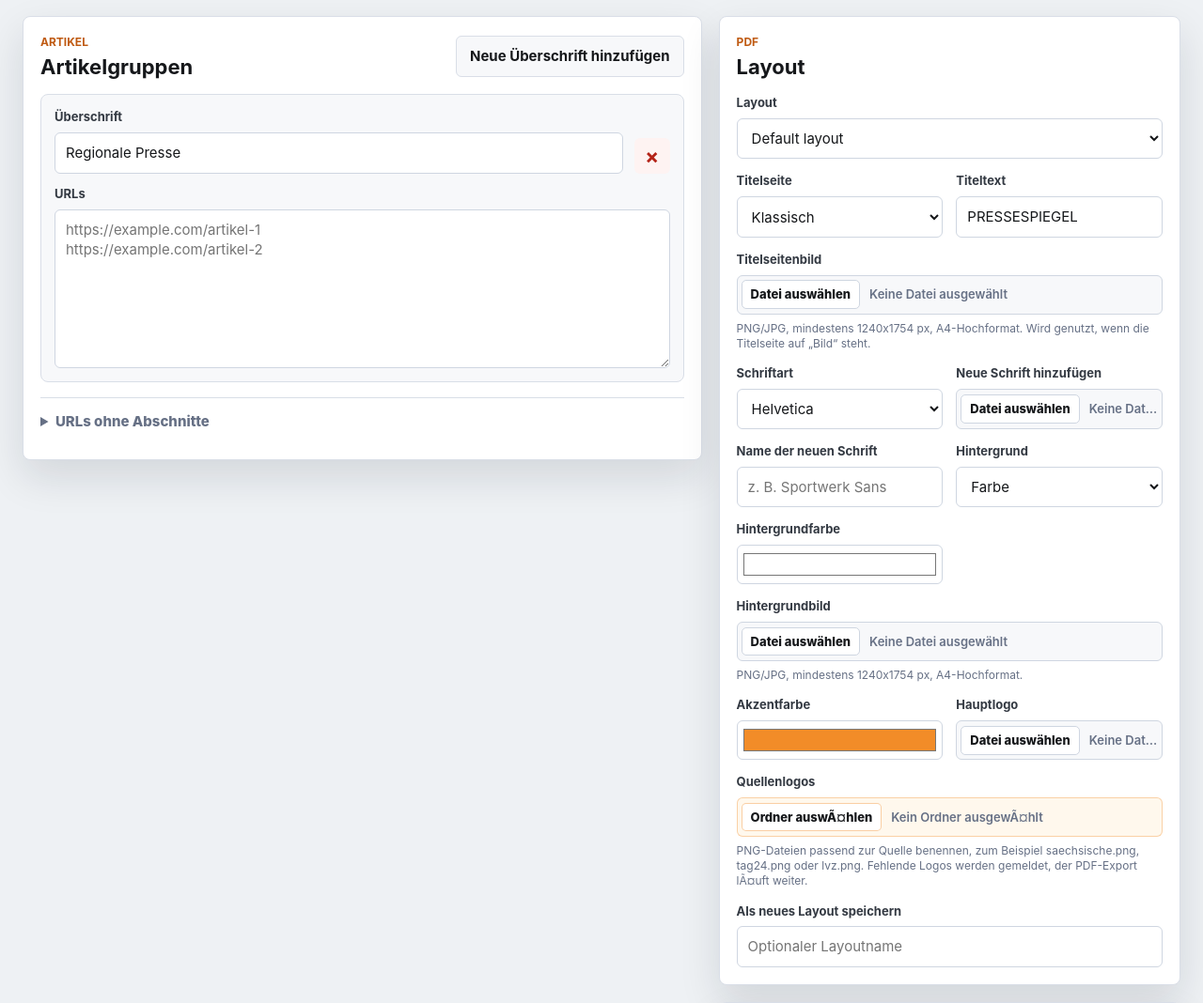
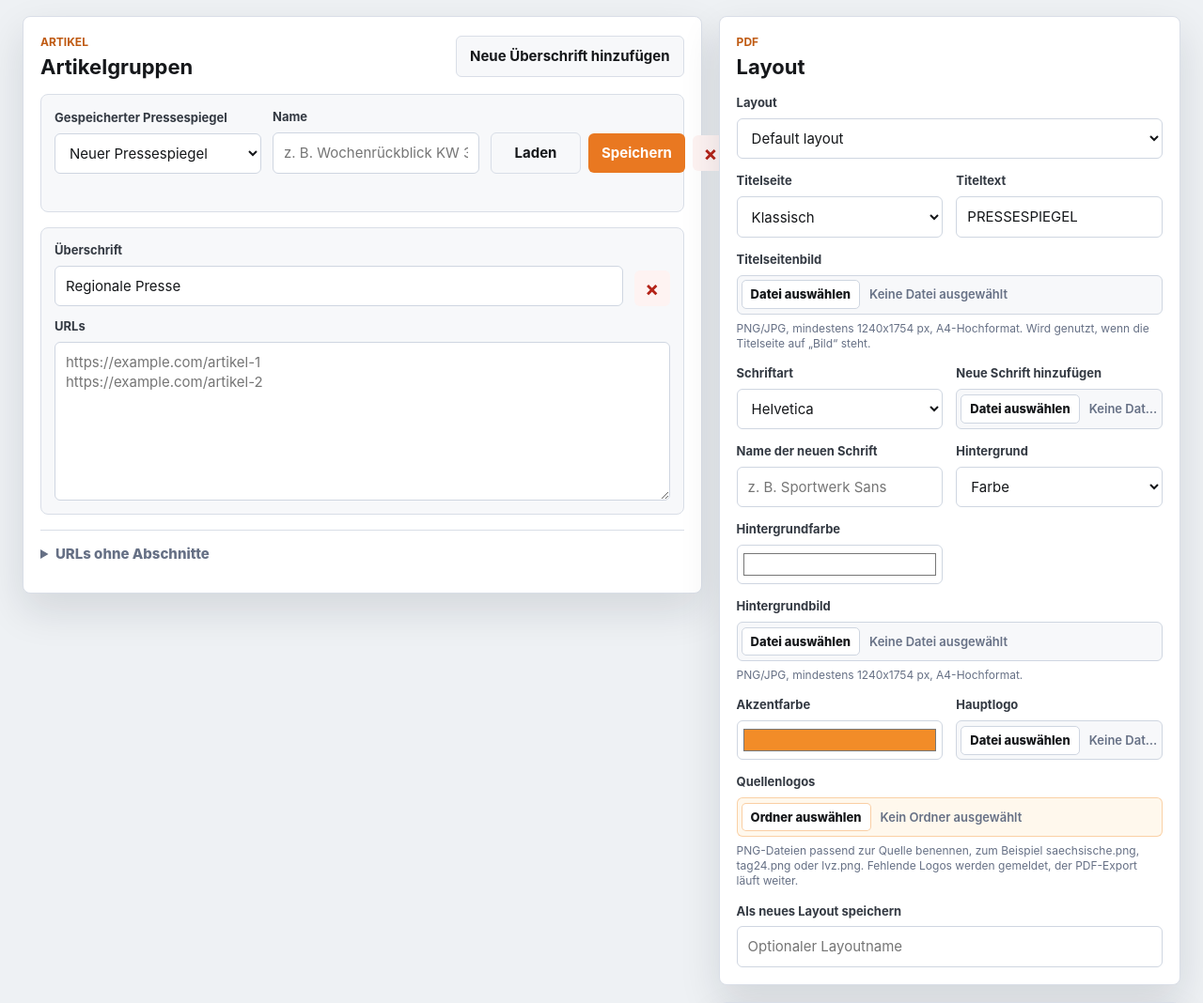
Before and after one commit to moritzmiller/Sportwerk, a Flask app: page /pressespiegel in a window 1280 px wide. Shown: the part 141-1209 px from the top of the page at 94% size. Run offline with Flask 3, Linux system fonts and the light colour scheme; the visitor is signed in with stand-in values (Sample User, id 1); some libraries are stand-ins or nearby versions.

Commit message:
Add saved pressespiegel workflow

```diff
--- a/static/app.css
+++ b/static/app.css
@@ -1320,6 +1320,45 @@ textarea:focus {
   gap: var(--space-6);
 }
 
+.saved-pressespiegel {
+  display: grid;
+  grid-template-columns: minmax(220px, 0.9fr) minmax(220px, 1fr) auto;
+  align-items: end;
+  gap: var(--space-5);
+  margin-bottom: var(--space-7);
+  border: 1px solid var(--color-line);
+  border-radius: var(--radius-lg);
+  background: var(--color-surface-soft);
+  padding: var(--space-6);
+}
+
+.saved-pressespiegel__actions {
+  display: flex;
+  align-items: center;
+  gap: var(--space-3);
+}
+
+.saved-pressespiegel__actions .button {
+  min-width: 96px;
+}
+
+.saved-pressespiegel__status {
+  grid-column: 1 / -1;
+  min-height: 20px;
+  margin: calc(var(--space-2) * -1) 0 0;
+  color: var(--color-muted);
+  font-size: var(--font-size-sm);
+  font-weight: 600;
+}
+
+.saved-pressespiegel__status[data-tone="success"] {
+  color: var(--color-green);
+}
+
+.saved-pressespiegel__status[data-tone="danger"] {
+  color: var(--color-danger);
+}
+
 .section-item {
   border: 1px solid var(--color-line);
   border-radius: var(--radius-lg);
@@ -1495,6 +1534,7 @@ textarea:focus {
 
   .form-grid,
   .section-item__head,
+  .saved-pressespiegel,
   .summary,
   .tool-grid,
   .action-grid,
@@ -1516,6 +1556,7 @@ textarea:focus {
   .dashboard-hero,
   .tool-card,
   .action-panel,
+  .saved-pressespiegel,
   .participation-form,
   .document-preview,
   .concept-panel,
@@ -1543,6 +1584,15 @@ textarea:focus {
     width: auto;
   }
 
+  .saved-pressespiegel__actions {
+    display: grid;
+    grid-template-columns: repeat(2, minmax(0, 1fr)) auto;
+  }
+
+  .saved-pressespiegel__actions .button {
+    min-width: 0;
+  }
+
   .action-panel p,
   .action-panel .button,
   .action-panel .tool-card__metrics {
--- a/static/app.js
+++ b/static/app.js
@@ -4,12 +4,22 @@ const addSectionButton = document.querySelector("#add-section");
 const form = document.querySelector("#pressespiegel-form");
 const layoutSelect = document.querySelector("#layout-select");
 const layoutData = JSON.parse(document.querySelector("#layout-data").textContent);
+const savedPressespiegelData = JSON.parse(document.querySelector("#saved-pressespiegel-data").textContent);
 const progressBar = document.querySelector("#progress-bar");
 const statusText = document.querySelector("#status-text");
 const logOutput = document.querySelector("#log-output");
 const downloadLink = document.querySelector("#download-link");
 const summarySections = document.querySelector("#summary-sections");
 const summaryUrls = document.querySelector("#summary-urls");
+const fallbackUrls = document.querySelector("textarea[name='fallback_urls']");
+const savedSelect = document.querySelector("#saved-pressespiegel-select");
+const savedName = document.querySelector("#saved-pressespiegel-name");
+const savedStatus = document.querySelector("#saved-pressespiegel-status");
+const loadPressespiegelButton = document.querySelector("#load-pressespiegel");
+const savePressespiegelButton = document.querySelector("#save-pressespiegel");
+const deletePressespiegelButton = document.querySelector("#delete-pressespiegel");
+let savedPressespiegel = Array.isArray(savedPressespiegelData) ? savedPressespiegelData : [];
+let currentSavedPressespiegelId = "";
 let displayedProgress = 0;
 
 function addSection(heading = "", urls = "") {
@@ -48,8 +58,9 @@ function updateSummary() {
   const urlCount = sectionItems.reduce((sum, item) => {
     return sum + getUrlCount(item.querySelector("textarea[name='section_urls']").value);
   }, 0);
+  const fallbackUrlCount = getUrlCount(fallbackUrls.value);
   summarySections.textContent = activeSections.length || sectionItems.length;
-  summaryUrls.textContent = urlCount;
+  summaryUrls.textContent = activeSections.length ? urlCount : fallbackUrlCount;
 }
 
 function applyLayout(layoutId) {
@@ -65,6 +76,113 @@ function applyLayout(layoutId) {
   document.querySelector("#cover-image-path").value = layout.cover_image_path || "";
   document.querySelector("#accent-hex").value = layout.accent_hex || "#f28c28";
   document.querySelector("#main-logo-path").value = layout.main_logo_path || "";
+}
+
+function setSavedStatus(message, tone = "neutral") {
+  savedStatus.textContent = message;
+  savedStatus.dataset.tone = tone;
+}
+
+function renderSavedPressespiegelOptions() {
+  const selectedId = currentSavedPressespiegelId || savedSelect.value;
+  savedSelect.innerHTML = '<option value="">Neuer Pressespiegel</option>';
+  savedPressespiegel.forEach((item) => {
+    const option = document.createElement("option");
+    option.value = item.id;
+    option.textContent = item.name;
+    savedSelect.appendChild(option);
+  });
+  savedSelect.value = savedPressespiegel.some((item) => item.id === selectedId) ? selectedId : "";
+}
+
+function findSavedPressespiegel(id) {
+  return savedPressespiegel.find((item) => item.id === id);
+}
+
+function readLines(text) {
+  return text
+    .split(/\r?\n/)
+    .map((line) => line.trim())
+    .filter(Boolean);
+}
+
+function collectSections() {
+  return [...sectionsEl.querySelectorAll(".section-item")]
+    .map((item) => {
+      return {
+        heading: item.querySelector("input[name='section_heading']").value.trim(),
+        urls: readLines(item.querySelector("textarea[name='section_urls']").value),
+      };
+    })
+    .filter((section) => section.heading || section.urls.length);
+}
+
+function collectLayoutState() {
+  return {
+    layout_id: document.querySelector("#layout-select").value,
+    cover_style: document.querySelector("#cover-style").value,
+    title_text: document.querySelector("#title-text").value,
+    font_family: document.querySelector("#font-family").value,
+    background_kind: document.querySelector("#background-kind").value,
+    background_hex: document.querySelector("#background-hex").value,
+    background_image_path: document.querySelector("#background-image-path").value,
+    cover_image_path: document.querySelector("#cover-image-path").value,
+    accent_hex: document.querySelector("#accent-hex").value,
+    main_logo_path: document.querySelector("#main-logo-path").value,
+  };
+}
+
+function collectPressespiegelPayload() {
+  return {
+    id: currentSavedPressespiegelId,
+    name: savedName.value.trim(),
+    sections: collectSections(),
+    fallback_urls: readLines(fallbackUrls.value),
+    layout: collectLayoutState(),
+  };
+}
+
+function setControlValue(selector, value) {
+  const control = document.querySelector(selector);
+  if (control && value !== undefined && value !== null) {
+    control.value = value;
+  }
+}
+
+function applySavedLayout(layout) {
+  if (!layout || typeof layout !== "object") {
+    return;
+  }
+  if (layout.layout_id && layoutData.some((candidate) => candidate.layout_id === layout.layout_id)) {
+    setControlValue("#layout-select", layout.layout_id);
+  }
+  setControlValue("#cover-style", layout.cover_style);
+  setControlValue("#title-text", layout.title_text);
+  setControlValue("#font-family", layout.font_family);
+  setControlValue("#background-kind", layout.background_kind);
+  setControlValue("#background-hex", layout.background_hex);
+  setControlValue("#background-image-path", layout.background_image_path);
+  setControlValue("#cover-image-path", layout.cover_image_path);
+  setControlValue("#accent-hex", layout.accent_hex);
+  setControlValue("#main-logo-path", layout.main_logo_path);
+}
+
+function applySavedPressespiegel(item) {
+  currentSavedPressespiegelId = item.id || "";
+  savedSelect.value = currentSavedPressespiegelId;
+  savedName.value = item.name || "";
+  sectionsEl.innerHTML = "";
+  if (Array.isArray(item.sections) && item.sections.length) {
+    item.sections.forEach((section) => {
+      addSection(section.heading || "", (section.urls || []).join("\n"));
+    });
+  } else {
+    addSection("Regionale Presse", "");
+  }
+  fallbackUrls.value = (item.fallback_urls || []).join("\n");
+  applySavedLayout(item.layout);
+  updateSummary();
+  setSavedStatus("Pressespiegel geladen.", "success");
 }
 
 function setBusy(isBusy) {
@@ -87,6 +205,74 @@ function renderLogs(job) {
     : [];
   logOutput.textContent = [...inputErrors, ...(job.logs || [])].join("\n");
   logOutput.scrollTop = logOutput.scrollHeight;
+}
+
+async function saveCurrentPressespiegel() {
+  const payload = collectPressespiegelPayload();
+  if (!payload.name) {
+    setSavedStatus("Bitte einen Namen eingeben.", "danger");
+    savedName.focus();
+    return;
+  }
+  setSavedStatus("Speichern läuft ...");
+
+  try {
+    const response = await fetch("/pressespiegel/saved", {
+      method: "POST",
+      headers: {
+        "Content-Type": "application/json",
+      },
+      body: JSON.stringify(payload),
+    });
+    const result = await response.json();
+    if (!response.ok) {
+      throw new Error(result.error || "Pressespiegel konnte nicht gespeichert werden.");
+    }
+
+    savedPressespiegel = savedPressespiegel.filter((item) => item.id !== result.item.id);
+    savedPressespiegel.unshift(result.item);
+    currentSavedPressespiegelId = result.item.id;
+    renderSavedPressespiegelOptions();
+    setSavedStatus("Pressespiegel gespeichert.", "success");
+  } catch (error) {
+    setSavedStatus(error.message || "Pressespiegel konnte nicht gespeichert werden.", "danger");
+  }
+}
+
+async function loadSelectedPressespiegel() {
+  const selected = findSavedPressespiegel(savedSelect.value);
+  if (!selected) {
+    currentSavedPressespiegelId = "";
+    savedName.value = "";
+    setSavedStatus("Neuer Pressespiegel.");
+    return;
+  }
+  applySavedPressespiegel(selected);
+}
+
+async function deleteSelectedPressespiegel() {
+  const selected = findSavedPressespiegel(savedSelect.value);
+  if (!selected) {
+    setSavedStatus("Kein gespeicherter Pressespiegel ausgewählt.", "danger");
+    return;
+  }
+
+  try {
+    const response = await fetch(`/pressespiegel/saved/${encodeURIComponent(selected.id)}`, {
+      method: "DELETE",
+    });
+    const result = await response.json();
+    if (!response.ok) {
+      throw new Error(result.error || "Pressespiegel konnte nicht gelöscht werden.");
+    }
+    savedPressespiegel = savedPressespiegel.filter((item) => item.id !== selected.id);
+    currentSavedPressespiegelId = "";
+    renderSavedPressespiegelOptions();
+    savedName.value = "";
+    setSavedStatus("Pressespiegel gelöscht.", "success");
+  } catch (error) {
+    setSavedStatus(error.message || "Pressespiegel konnte nicht gelöscht werden.", "danger");
+  }
 }
 
 async function pollJob(statusUrl) {
@@ -137,6 +323,11 @@ document.querySelectorAll(".file-picker input[type='file']").forEach((input) =>
 
 addSectionButton.addEventListener("click", () => addSection());
 layoutSelect.addEventListener("change", () => applyLayout(layoutSelect.value));
+fallbackUrls.addEventListener("input", updateSummary);
+savedSelect.addEventListener("change", loadSelectedPressespiegel);
+loadPressespiegelButton.addEventListener("click", loadSelectedPressespiegel);
+savePressespiegelButton.addEventListener("click", saveCurrentPressespiegel);
+deletePressespiegelButton.addEventListener("click", deleteSelectedPressespiegel);
 
 form.addEventListener("submit", async (event) => {
   event.preventDefault();
@@ -165,3 +356,4 @@ form.addEventListener("submit", async (event) => {
 
 addSection("Regionale Presse", "");
 applyLayout(layoutSelect.value);
+renderSavedPressespiegelOptions();
--- a/templates/index.html
+++ b/templates/index.html
@@ -24,6 +24,25 @@
               <h2 id="articles-title">Artikelgruppen</h2>
             </div>
             <button class="button button--secondary" type="button" id="add-section">Neue Überschrift hinzufügen</button>
+          </div>
+
+          <div class="saved-pressespiegel">
+            <label class="field">
+              <span>Gespeicherter Pressespiegel</span>
+              <select id="saved-pressespiegel-select">
+                <option value="">Neuer Pressespiegel</option>
+              </select>
+            </label>
+            <label class="field">
+              <span>Name</span>
+              <input id="saved-pressespiegel-name" type="text" placeholder="z. B. Wochenrückblick KW 36">
+            </label>
+            <div class="saved-pressespiegel__actions" aria-label="Pressespiegel speichern">
+              <button class="button button--secondary" type="button" id="load-pressespiegel">Laden</button>
+              <button class="button button--primary" type="button" id="save-pressespiegel">Speichern</button>
+              <button class="icon-button" type="button" id="delete-pressespiegel" aria-label="Gespeicherten Pressespiegel löschen">&times;</button>
+            </div>
+            <p id="saved-pressespiegel-status" class="saved-pressespiegel__status" aria-live="polite"></p>
           </div>
 
           <div id="sections" class="section-list"></div>
@@ -147,10 +166,10 @@
               <span>Quellenlogos</span>
               <label class="file-picker file-picker--directory">
                 <input name="source_logos" type="file" accept=".png" multiple webkitdirectory directory>
-                <span>Ordner auswÃ¤hlen</span>
-                <strong>Kein Ordner ausgewÃ¤hlt</strong>
+                <span>Ordner auswählen</span>
+                <strong>Kein Ordner ausgewählt</strong>
               </label>
-              <small>PNG-Dateien passend zur Quelle benennen, zum Beispiel saechsische.png, tag24.png oder lvz.png. Fehlende Logos werden gemeldet, der PDF-Export lÃ¤uft weiter.</small>
+              <small>PNG-Dateien passend zur Quelle benennen, zum Beispiel saechsische.png, tag24.png oder lvz.png. Fehlende Logos werden gemeldet, der PDF-Export läuft weiter.</small>
             </div>
 
             <label class="field field--full">
@@ -211,5 +230,6 @@
 
 {% block scripts %}
     <script id="layout-data" type="application/json">{{ layouts_json | tojson }}</script>
+    <script id="saved-pressespiegel-data" type="application/json">{{ saved_pressespiegel_json | tojson }}</script>
     <script src="{{ url_for('static', filename='app.js') }}"></script>
 {% endblock %}
```
Also changed, not shown: Pressespiegel/web_app.py (+180 -1 lines), tests/test_pressespiegel_saved.py (added, +86 -0 lines).
